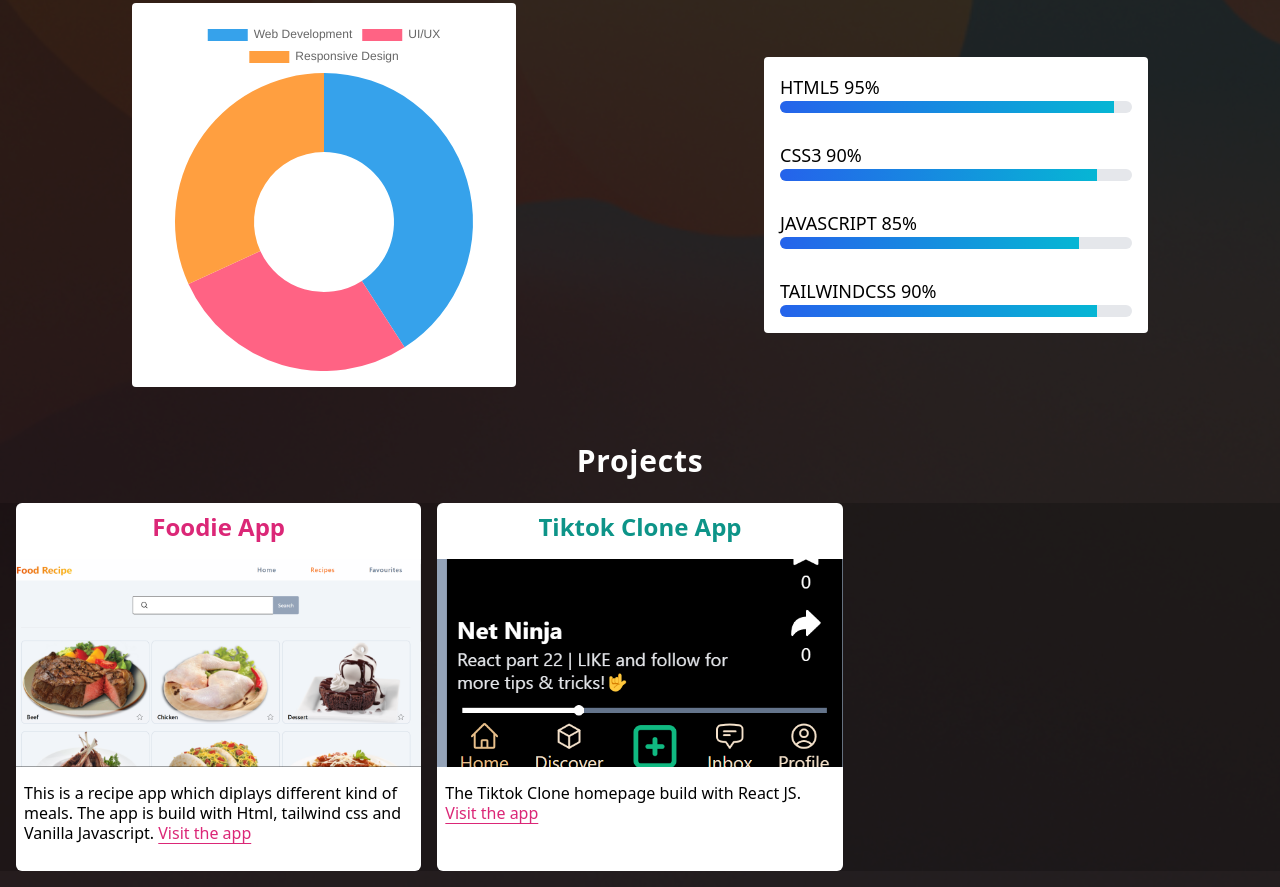
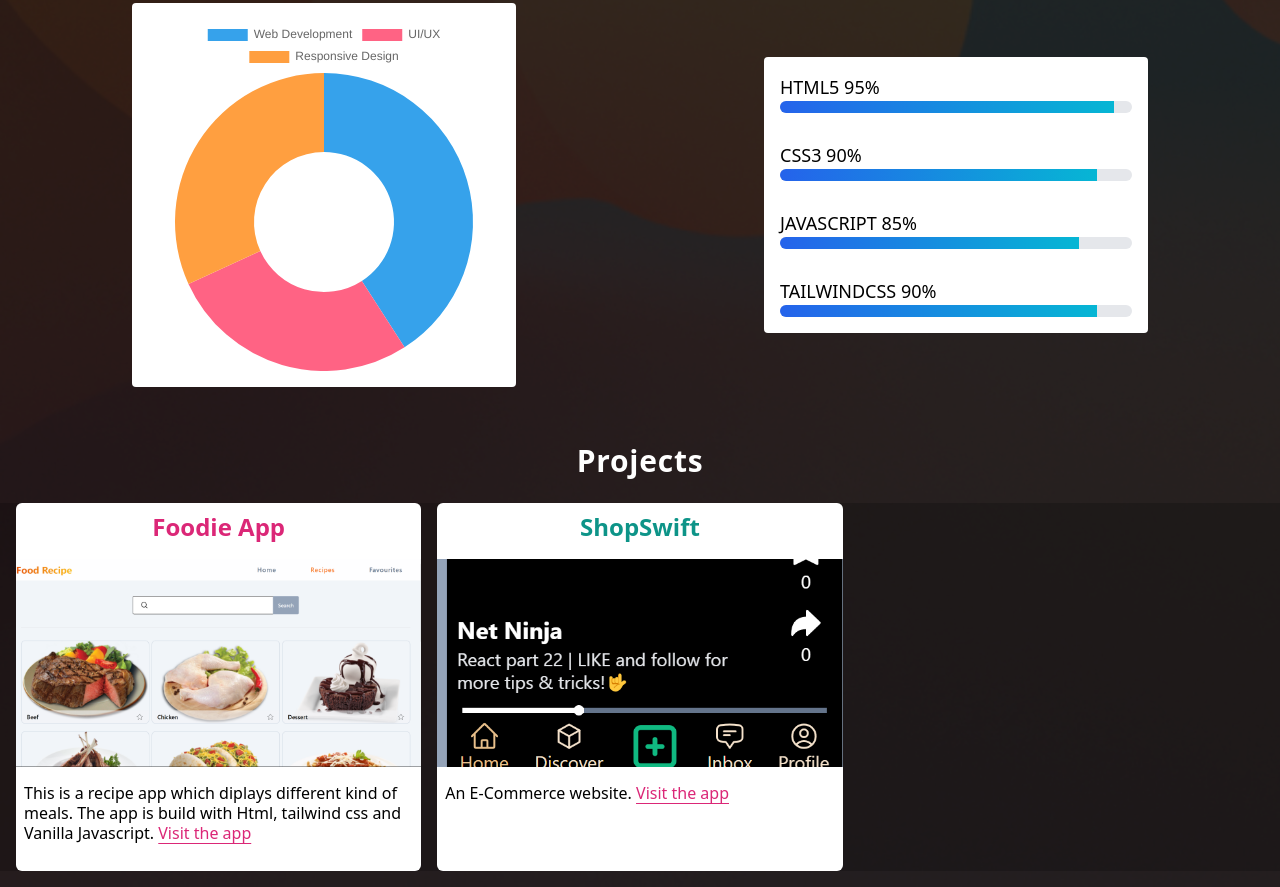
Before and after one commit to Tonnykimanthi/personal-portfolio, a plain HTML site: page public/index.html in a window 1280 px wide. Shown: the part 1333-2220 px from the top of the page. Drawn offline with nearby package versions, Linux system fonts and the light colour scheme.

Commit message:
Add: images, Edit: index.html

```diff
--- a/public/index.html
+++ b/public/index.html
@@ -239,17 +239,19 @@
                             src="images/recipe_2.png" alt="Recipe screenshot">
                     </div>
                     <p class="mt-2 p-2 leading-tight font-medium">This is a recipe app which diplays different kind of
-                        meals. The app is build with Html, tailwind css and Vanilla Javascript. <a target="_blank" href="https://tonykimanthi.github.io/recipe-app/public/"
+                        meals. The app is build with Html, tailwind css and Vanilla Javascript. <a target="_blank"
+                            href="https://tonykimanthi.github.io/recipe-app/public/"
                             class="text-pink-600 underline underline-offset-4 hover:no-underline">Visit the app</a></p>
                 </article>
                 <article class="bg-white py-2 w-full h-[23rem] rounded-md text-black cursor-pointer group">
-                    <h3 class="text-2xl text-center text-teal-600 font-bold">Tiktok Clone App</h3>
+                    <h3 class="text-2xl text-center text-teal-600 font-bold">ShopSwift</h3>
                     <div class="mt-4 w-full h-52 overflow-hidden">
                         <img class="w-full h-full object-cover group-hover:scale-110 transition duration-300"
                             src="images/tiktok_1.png" alt="Recipe screenshot">
                     </div>
-                    <p class="mt-2 p-2 leading-tight font-medium">The Tiktok Clone homepage build with React JS. <a target="_blank"
-                            href="https://tonykimanthi.github.io/TikTok-Clone-App/" class="text-pink-600 underline underline-offset-4 hover:no-underline">Visit the
+                    <p class="mt-2 p-2 leading-tight font-medium">An E-Commerce website. <a
+                            target="_blank" href="https://shop-swift-seven.vercel.app/"
+                            class="text-pink-600 underline underline-offset-4 hover:no-underline">Visit the
                             app</a></p>
                 </article>
             </div>
```
Also changed, not shown: public/images/shop-swift.png (added).
